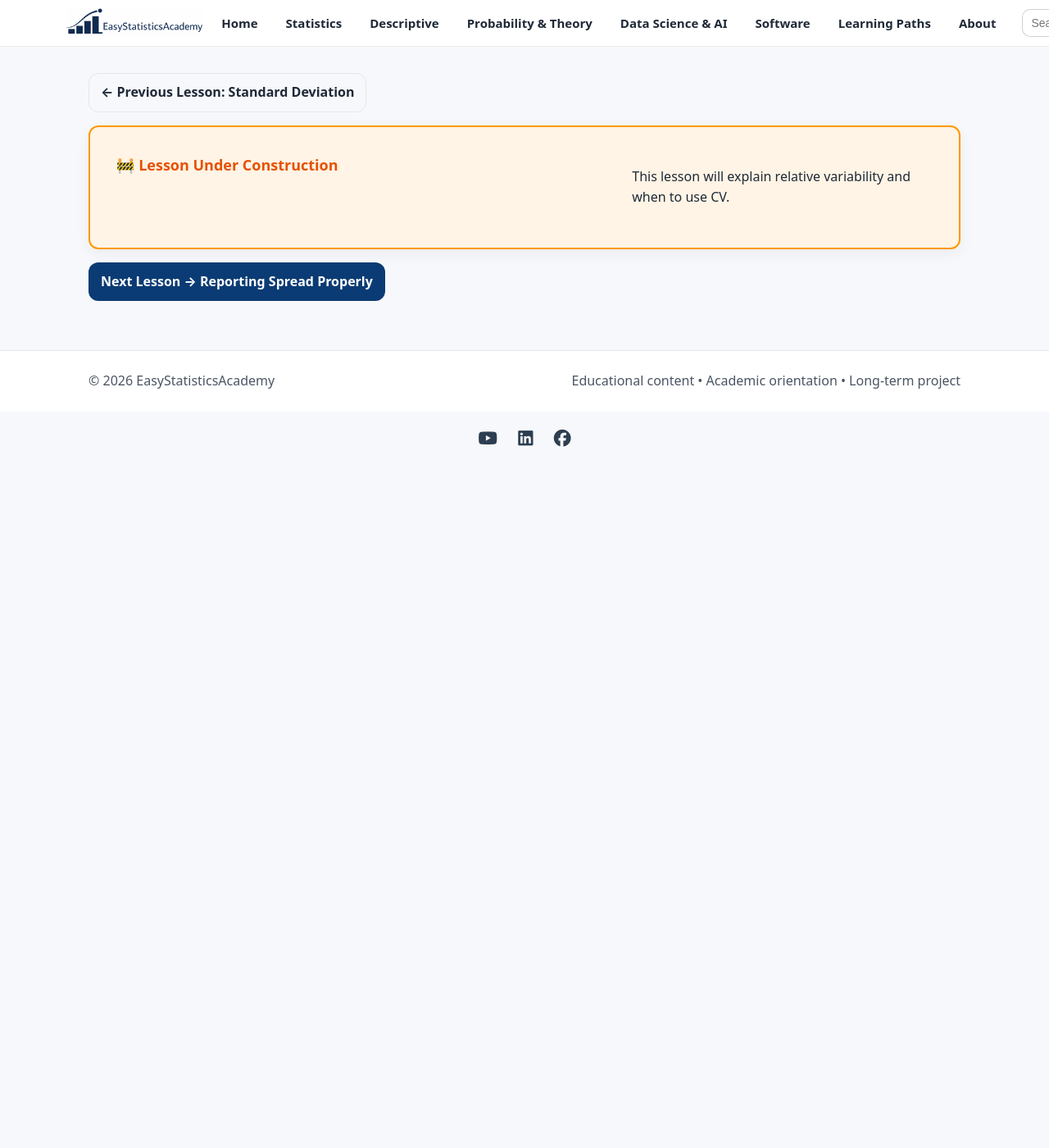
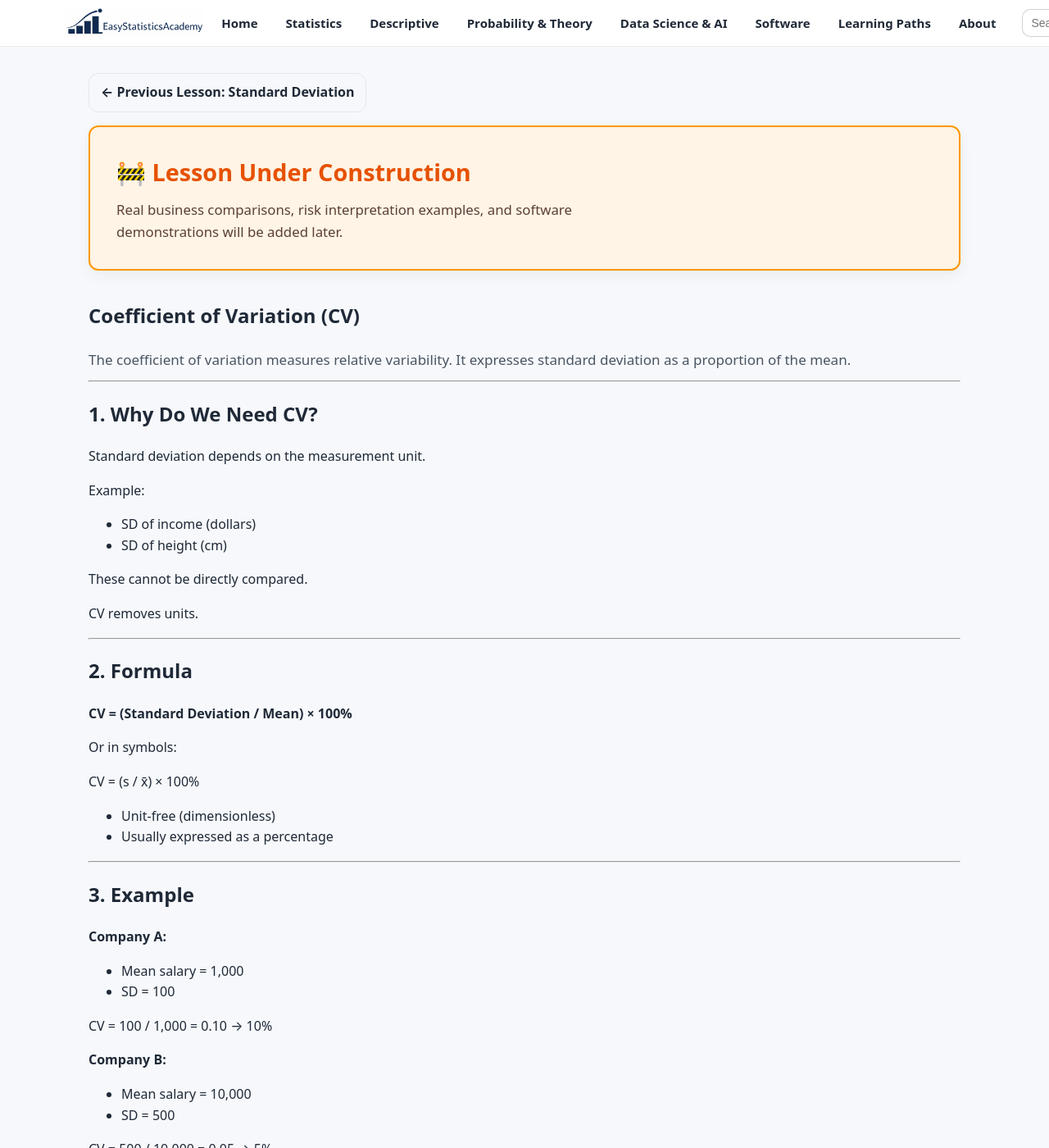
Before and after one commit to ammar-homaida-statistics/easystatisticsacademy, a Jekyll site: the page built from descriptive/spread/coefficient-of-variation/index.md, in a window 1280 px wide and 1400 px high. Shown: the whole window at 82% size. Built offline with Jekyll 4.4.1, drawn with Linux system fonts in a browser that asks for light colours; some of the changed text lies outside the part shown.

Commit message:
Add lesson content

```diff
--- a/descriptive/spread/coefficient-of-variation/index.md
+++ b/descriptive/spread/coefficient-of-variation/index.md
@@ -1,7 +1,7 @@
 ---
 layout: default
 title: "Coefficient of Variation"
-description: "Comparing variability across different scales or units."
+description: "Relative variability: comparing spread across different scales and units using the coefficient of variation."
 permalink: /descriptive/spread/coefficient-of-variation/
 sidebar: false
 ---
@@ -12,16 +12,151 @@ sidebar: false
   </a>
 </section>
 
+<!-- UNDER CONSTRUCTION NOTICE -->
 <section class="section section-slim">
   <div class="callout" style="background:#fff4e5;border:2px solid #ff9800;padding:2rem;border-radius:12px;">
-    <h2 style="margin-top:0;color:#e65100;">🚧 Lesson Under Construction</h2>
-    <p>This lesson will explain relative variability and when to use CV.</p>
+    <div class="callout-copy">
+      <h2 style="margin-top:0;color:#e65100;font-size:1.8rem;">
+        🚧 Lesson Under Construction
+      </h2>
+      <p style="margin:0;font-size:1.05rem;color:#5d4037;line-height:1.6;">
+        Real business comparisons, risk interpretation examples, and software demonstrations will be added later.
+      </p>
+    </div>
   </div>
 </section>
 
+<section class="section">
+  <div class="section-head">
+    <h1>Coefficient of Variation (CV)</h1>
+    <p class="lead">
+      The coefficient of variation measures relative variability.
+      It expresses standard deviation as a proportion of the mean.
+    </p>
+  </div>
+
+  <hr>
+
+  <h2>1. Why Do We Need CV?</h2>
+
+  <p>
+    Standard deviation depends on the measurement unit.
+  </p>
+
+  <p>
+    Example:
+  </p>
+
+  <ul>
+    <li>SD of income (dollars)</li>
+    <li>SD of height (cm)</li>
+  </ul>
+
+  <p>
+    These cannot be directly compared.
+  </p>
+
+  <p>
+    CV removes units.
+  </p>
+
+  <hr>
+
+  <h2>2. Formula</h2>
+
+  <p style="font-weight:bold;">
+    CV = (Standard Deviation / Mean) × 100%
+  </p>
+
+  <p>
+    Or in symbols:
+  </p>
+
+  <p>
+    CV = (s / x̄) × 100%
+  </p>
+
+  <ul>
+    <li>Unit-free (dimensionless)</li>
+    <li>Usually expressed as a percentage</li>
+  </ul>
+
+  <hr>
+
+  <h2>3. Example</h2>
+
+  <p><strong>Company A:</strong></p>
+  <ul>
+    <li>Mean salary = 1,000</li>
+    <li>SD = 100</li>
+  </ul>
+
+  <p>
+    CV = 100 / 1,000 = 0.10 → 10%
+  </p>
+
+  <p><strong>Company B:</strong></p>
+  <ul>
+    <li>Mean salary = 10,000</li>
+    <li>SD = 500</li>
+  </ul>
+
+  <p>
+    CV = 500 / 10,000 = 0.05 → 5%
+  </p>
+
+  <p>
+    Although Company B has larger SD,
+    it has lower relative variability.
+  </p>
+
+  <hr>
+
+  <h2>4. Interpretation</h2>
+
+  <ul>
+    <li>Low CV → stable / consistent data</li>
+    <li>High CV → high relative dispersion</li>
+    <li>Useful in finance and risk analysis</li>
+  </ul>
+
+  <hr>
+
+  <h2>5. When NOT to Use CV</h2>
+
+  <ul>
+    <li>When mean ≈ 0 (unstable ratio)</li>
+    <li>With interval scales lacking true zero</li>
+    <li>With negative means (interpretation problem)</li>
+  </ul>
+
+  <hr>
+
+  <h2>6. Comparison with Other Measures</h2>
+
+  <ul>
+    <li>Range → simple, unstable</li>
+    <li>IQR → robust</li>
+    <li>SD → absolute variability</li>
+    <li>CV → relative variability</li>
+  </ul>
+
+  <hr>
+
+  <h2>Summary</h2>
+
+  <ul>
+    <li>CV compares variability across scales.</li>
+    <li>Unit-free measure.</li>
+    <li>Common in finance and economics.</li>
+    <li>Unstable when mean is near zero.</li>
+  </ul>
+
+</section>
+
 <section class="section section-slim">
-  <a class="btn" href="/descriptive/spread/reporting-spread-properly/">
-    Next Lesson → Reporting Spread Properly
+  <a class="btn" href="/descriptive/spread/robust-vs-non-robust-spread/">
+    Next Lesson → Robust vs Non-Robust Measures of Spread
   </a>
 </section>
 
```
